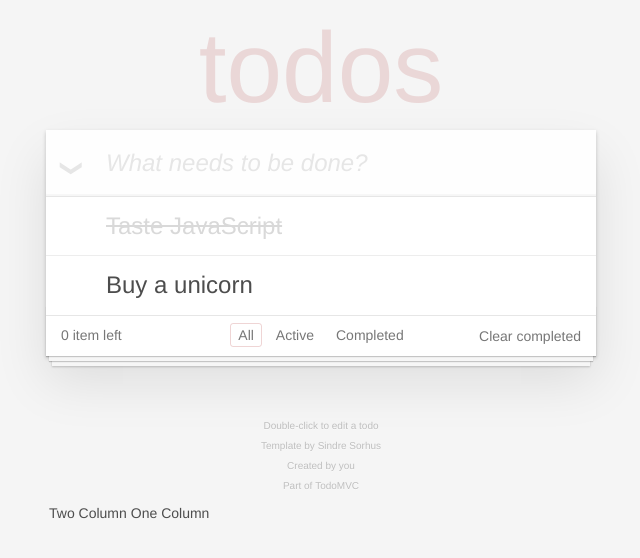
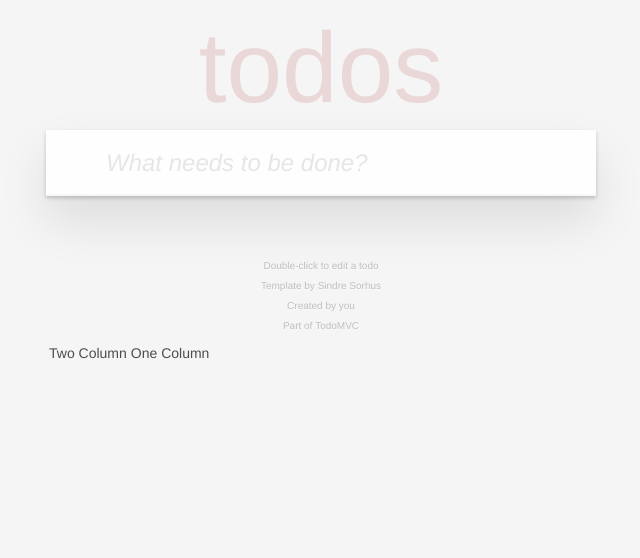
Before and after one commit to jzlin/angular-todomvc0930, an Angular app: page / in a window 1280 px wide. Shown: the top 558 px of the page, without its empty margins (319-959 px from the left). Built offline with nearby package versions, Linux system fonts and the light colour scheme.

Commit message:
任務 08：套用結構指令 (Structure Directives)

```diff
--- a/src/app/app.component.html
+++ b/src/app/app.component.html
@@ -4,32 +4,24 @@
     <input class="new-todo" [placeholder]="inputHint" autofocus [attr.data-myhint]="inputHint" [ngModel]="todo" (ngModelChange)="todoModelChange($event)" (keyup.enter)="addTodos()">
   </header>
   <!-- This section should be hidden by default and shown when there are todos -->
-  <section class="main">
+  <section class="main" *ngIf="todos.length">
     <input class="toggle-all" type="checkbox">
     <label for="toggle-all">Mark all as complete</label>
     <ul class="todo-list">
       <!-- These are here just to show the structure of the list items -->
       <!-- List items should get the class `editing` when editing and `completed` when marked as completed -->
-      <li class="completed">
+      <li *ngFor="let item of todos">
         <div class="view">
           <input class="toggle" type="checkbox" checked>
-          <label>Taste JavaScript</label>
+          <label>{{item}}</label>
           <button class="destroy"></button>
         </div>
         <input class="edit" value="Create a TodoMVC template">
       </li>
-      <li>
-        <div class="view">
-          <input class="toggle" type="checkbox">
-          <label>Buy a unicorn</label>
-          <button class="destroy"></button>
-        </div>
-        <input class="edit" value="Rule the web">
-      </li>
     </ul>
   </section>
   <!-- This footer should hidden by default and shown when there are todos -->
-  <footer class="footer">
+  <footer class="footer" *ngIf="todos.length">
     <!-- This should be `0 items left` by default -->
     <span class="todo-count"><strong>0</strong> item left</span>
     <!-- Remove this if you don't implement routing -->
```
